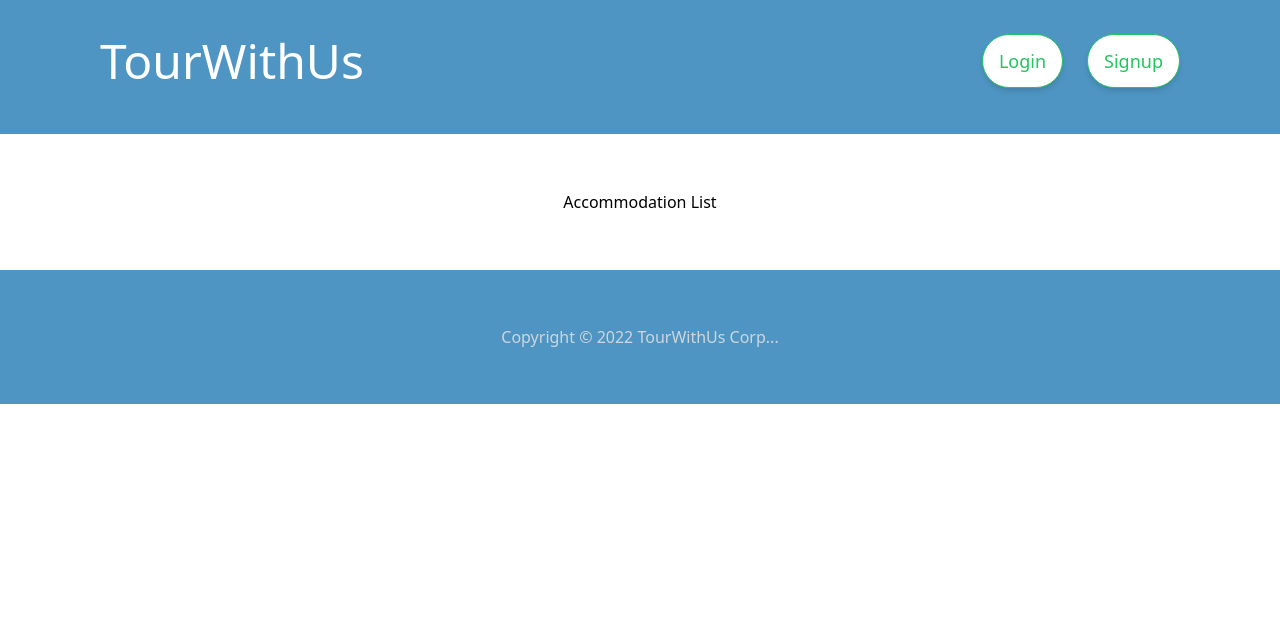
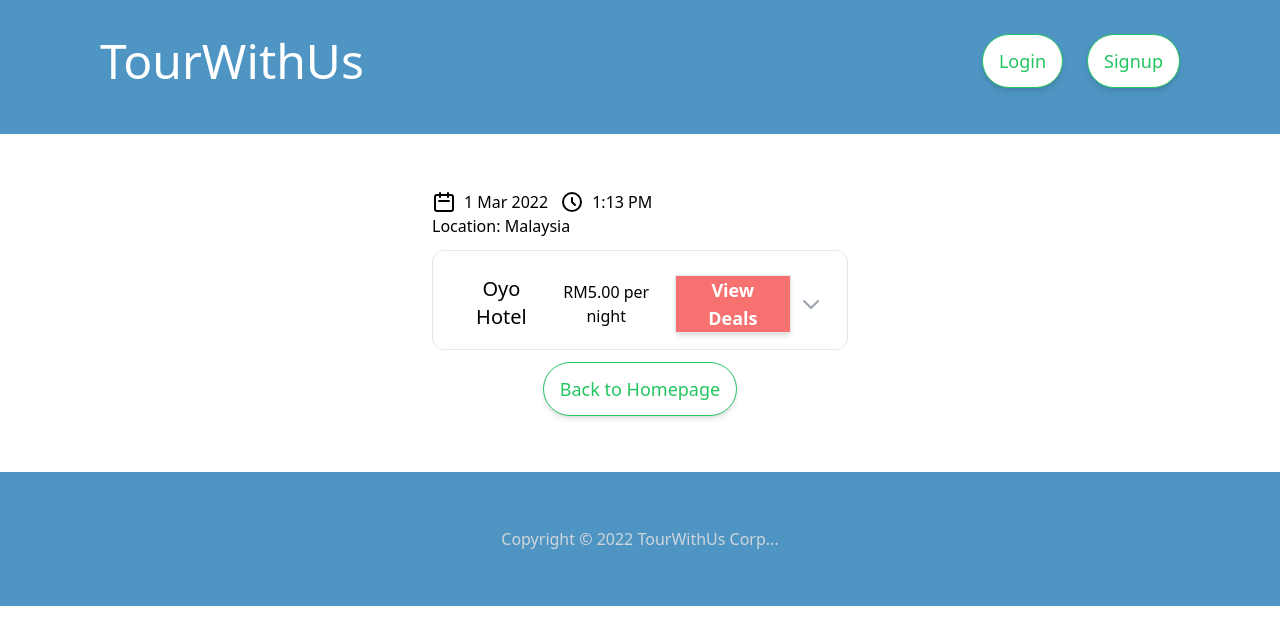
Before and after one commit to maeil99/tourwithus-ttp-project-upgraded-ver, a React (Create React App) app: page /accommodation/1 in a window 1280 px wide. Shown: the top 644 px of the page. Built offline with nearby package versions, Linux system fonts and the light colour scheme; no server answers.

Commit message:
added time and date at accomodation page

```diff
--- /dev/null
+++ b/src/assets/icons/CalendarIcon.tsx
@@ -0,0 +1,24 @@
+type ICalendarIconProps = {
+  className?: string;
+};
+
+const CalendarIcon = ({ className }: ICalendarIconProps) => {
+  return (
+    <svg
+      xmlns="http://www.w3.org/2000/svg"
+      className={`${className} h-6 w-6`}
+      fill="none"
+      viewBox="0 0 24 24"
+      stroke="currentColor"
+    >
+      <path
+        strokeLinecap="round"
+        strokeLinejoin="round"
+        strokeWidth={2}
+        d="M8 7V3m8 4V3m-9 8h10M5 21h14a2 2 0 002-2V7a2 2 0 00-2-2H5a2 2 0 00-2 2v12a2 2 0 002 2z"
+      />
+    </svg>
+  );
+};
+
+export default CalendarIcon;
--- /dev/null
+++ b/src/assets/icons/ClockIcon.tsx
@@ -0,0 +1,24 @@
+type IClockIconProps = {
+  className?: string;
+};
+
+const ClockIcon = ({ className }: IClockIconProps) => {
+  return (
+    <svg
+      xmlns="http://www.w3.org/2000/svg"
+      className={`${className} h-6 w-6`}
+      fill="none"
+      viewBox="0 0 24 24"
+      stroke="currentColor"
+    >
+      <path
+        strokeLinecap="round"
+        strokeLinejoin="round"
+        strokeWidth={2}
+        d="M12 8v4l3 3m6-3a9 9 0 11-18 0 9 9 0 0118 0z"
+      />
+    </svg>
+  );
+};
+
+export default ClockIcon;
--- a/src/pages/accomodation/Accommodation.tsx
+++ b/src/pages/accomodation/Accommodation.tsx
@@ -1,52 +1,26 @@
-import axios from "axios";
-import { useEffect, useState } from "react";
-import Card from "../../components/ui/Card/Card";
 import Container from "../../components/ui/Container";
-import { ICovidCasesMalaysia } from "../../shared/interface/covid.interface";
-import { useNavigate } from "react-router-dom";
+import { useNavigate, useSearchParams } from "react-router-dom";
+import Button from "../../components/ui/Button/Button";
 
 const Accommodation = () => {
-  const malaysiaCovidURL =
-    "https://disease.sh/v3/covid-19/countries/Malaysia?yesterday=true&strict=true";
-  const [covidCases, setCovidCases] = useState<ICovidCasesMalaysia>();
-  // eslint-disable-next-line react-hooks/exhaustive-deps
-  const date = new Date();
   const navigate = useNavigate();
-  const getCovidCasesPerak = async () => {
-    const res = await axios.get(malaysiaCovidURL);
+  const [searchParams, setSearchParams] = useSearchParams();
+  const query = searchParams.get("get_started");
 
-    const data = res.data;
-    setCovidCases(data);
+  const navigateToPage = (pageLink: string) => {
+    if (query) {
+      setSearchParams({ get_started: "true", people: "5" });
+    }
+    navigate(pageLink + `?${searchParams}`);
   };
 
-  const navigateToPage = (pagelink: string) => {
-    navigate(pagelink);
-  };
-
-  useEffect(() => {
-    getCovidCasesPerak();
-  }, [date]);
+  const loc = "seri_iskandar";
   return (
     <>
       <Container className="xl:px-0">
-        <div className="space-y-3">
-          <div className="flex flex-col">
-            <p>
-              {date.toDateString()} ,
-              {` ${date.getHours()} : ${date.getMinutes()} : ${date.getSeconds()} `}
-            </p>
-            {covidCases && <p>Today's case: {covidCases.todayCases} </p>}
-          </div>
-
-          <Card
-            header="Oyo Hotel"
-            cardType="accommodation"
-            onClick={() => navigateToPage("/")}
-            price={5}
-          >
-            <p>hai</p>
-          </Card>
-        </div>
+        <Button onClick={() => navigateToPage(`/accommodation/${loc}`)}>
+          Search
+        </Button>
       </Container>
     </>
   );
--- a/src/pages/accomodation/AccommodationList.tsx
+++ b/src/pages/accomodation/AccommodationList.tsx
@@ -1,17 +1,98 @@
-import { useParams, useSearchParams } from "react-router-dom";
+import axios from "axios";
+import { useEffect, useState } from "react";
+import { useNavigate, useParams, useSearchParams } from "react-router-dom";
+import CalendarIcon from "../../assets/icons/CalendarIcon";
+import ClockIcon from "../../assets/icons/ClockIcon";
+import Button from "../../components/ui/Button/Button";
+import Card from "../../components/ui/Card/Card";
 import Container from "../../components/ui/Container";
+import { ICovidCasesMalaysia } from "../../shared/interface/covid.interface";
 
 export const AccommodationList = () => {
-    const {place} = useParams();
-    const [searchParams] = useSearchParams();
-    const query = searchParams.get('get_started')
-    const peopleQuery = searchParams.get('people')
-    console.log(place)
-    console.log(query , peopleQuery)
+  //to get tourist destination
+  const { place } = useParams();
+  const [searchParams] = useSearchParams();
+  //to get params
+  const query = searchParams.get("get_started");
+  const peopleQuery = searchParams.get("people");
+  console.log(place);
+  console.log(query, peopleQuery);
+  //call global covid API
+  const malaysiaCovidURL =
+    "https://disease.sh/v3/covid-19/countries/Malaysia?yesterday=true&strict=true";
+  const [covidCases, setCovidCases] = useState<ICovidCasesMalaysia>();
+  const navigate = useNavigate();
+  const getCovidCasesPerak = async () => {
+    const res = await axios.get(malaysiaCovidURL);
+
+    const data = res.data;
+    setCovidCases(data);
+  };
+
+  const navigateToPage = (pageLink: string) => {
+    navigate(pageLink);
+  };
+  const [dateState, setDateState] = useState(new Date());
+  useEffect(() => {
+    setInterval(() => setDateState(new Date()), 30000);
+    getCovidCasesPerak();
+  }, []);
 
   return (
-    <Container>
-      <h1>Accommodation List</h1>
+    <Container className="xl:px-0">
+      <div className="space-y-3">
+        <div className="flex flex-col ">
+          {query && <p> user come from homepage</p>}
+          <div className="flex space-x-3">
+            <div className="flex space-x-2">
+              <CalendarIcon />
+              <p>
+                {dateState.toLocaleDateString("en-GB", {
+                  day: "numeric",
+                  month: "short",
+                  year: "numeric",
+                })}
+              </p>
+            </div>
+            <div className="flex space-x-2">
+              <ClockIcon />
+              <p>
+                {dateState.toLocaleString("en-US", {
+                  hour: "numeric",
+                  minute: "numeric",
+                  hour12: true,
+                })}
+              </p>
+            </div>
+          </div>
+
+          <div className="flex">
+            <p>Location: Malaysia</p>
+          </div>
+          {covidCases && (
+            <div className="flex">
+              <p>Today's case: {covidCases.todayCases.toLocaleString()} </p>
+            </div>
+          )}
+        </div>
+
+        <Card
+          header="Oyo Hotel"
+          cardType="accommodation"
+          onClick={() => navigateToPage("/")}
+          price={5}
+        >
+          <p>hai</p>
+        </Card>
+        {query === "true" ? (
+          <div className=" flex justify-end space-x-4">
+            <Button>Next</Button>
+            <Button>Finish</Button>
+          </div>
+        ) : (
+          <Button onClick={()=> navigateToPage('/')}>Back to Homepage</Button>
+        )}
+      </div>
     </Container>
-  )
+  );
 };
```
